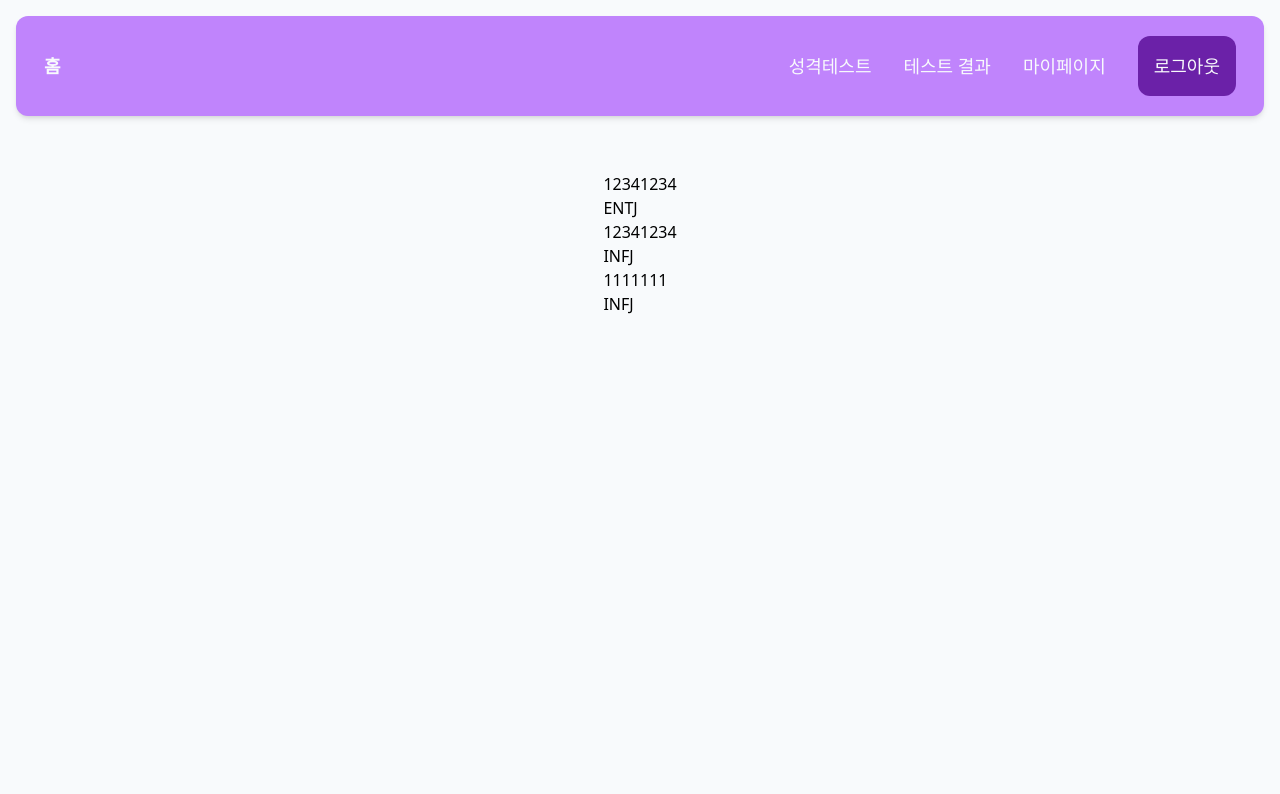
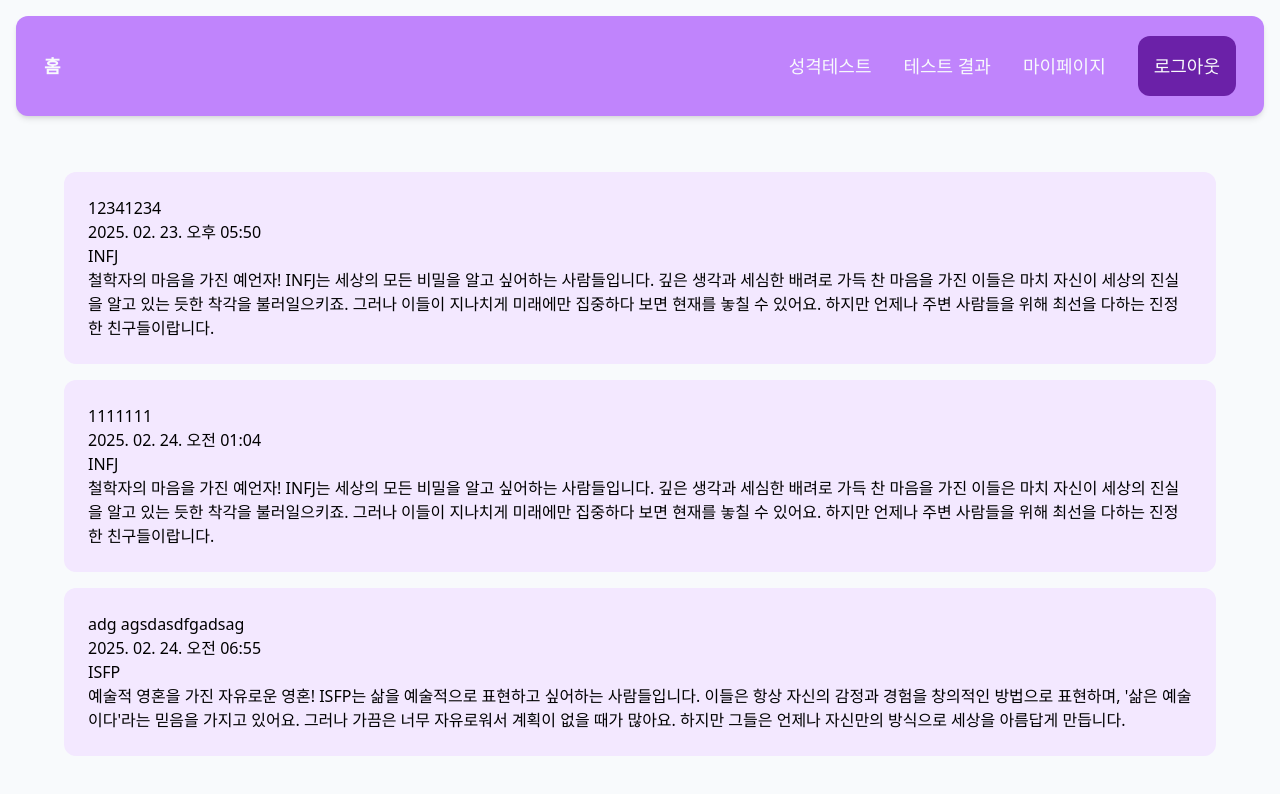
Before and after one commit to mangomaneya/NBC-React-Advanced-Project-MBTI_Test, a React (Vite) app: page /result in a window 1280 px wide. Shown: the top 794 px of the page. Built offline with nearby package versions, Linux system fonts and the light colour scheme; data requests are answered from the project's data file; sample sign-in values are in the browser's storage.

Commit message:
feat: 결과 항목 컴포넌트 추가 및 가시성 전환 기능 구현

```diff
--- a/db.json
+++ b/db.json
@@ -3,15 +3,15 @@
     {
       "id": "cce8",
       "date": 1740332989350,
-      "userId": "mangoman",
+      "writerId": "mangchiman",
       "nickname": "12341234",
       "mbtiResult": "ENTJ",
-      "visibility": true
+      "visibility": false
     },
     {
       "id": "f649",
       "date": 1740333010933,
-      "userId": "mangoman",
+      "writerId": "mangoman",
       "nickname": "12341234",
       "mbtiResult": "INFJ",
       "visibility": true
@@ -19,10 +19,26 @@
     {
       "id": "b474",
       "date": 1740359084570,
-      "userId": "mangoman",
+      "writerId": "mangoman",
       "nickname": "1111111",
       "mbtiResult": "INFJ",
       "visibility": true
+    },
+    {
+      "id": "7b31",
+      "date": 1740380106029,
+      "writerId": "mangoman",
+      "nickname": "adg agsdasdfgadsag",
+      "mbtiResult": "ISFP",
+      "visibility": true
+    },
+    {
+      "id": "f483",
+      "date": 1740384902374,
+      "writerId": "mangchiman",
+      "nickname": "ddd",
+      "mbtiResult": "INFP",
+      "visibility": false
     }
   ]
 }
--- /dev/null
+++ b/src/components/ResultItem.jsx
@@ -0,0 +1,47 @@
+import { updateTestResultVisibility } from "../api/test";
+import { mbtiDescriptions } from "../data/mbtiDescriptions";
+import useAuthStore from "../zustand/bearsStore";
+import { useMutation, useQueryClient } from "@tanstack/react-query";
+
+const ResultItem = ({ result }) => {
+  const { userData } = useAuthStore();
+  const queryClient = useQueryClient();
+
+  const changeVisibilityMutation = useMutation({
+    mutationFn: updateTestResultVisibility,
+    onSuccess: () => {
+      queryClient.invalidateQueries({
+        queryKey: ["testResults"],
+      });
+    },
+  });
+
+  const getTimeStamp = (date) => {
+    return new Intl.DateTimeFormat("ko-KR", {
+      year: "numeric",
+      month: "2-digit",
+      day: "2-digit",
+      hour: "2-digit",
+      minute: "2-digit",
+    }).format(date);
+  };
+
+  return (
+    <div className=" bg-purple-100 w-auto mx-16 p-6 rounded-xl">
+      <h4>{result.nickname}</h4>
+      <p>{getTimeStamp(result.date)}</p>
+      <p>{result.mbtiResult}</p>
+      <p>{mbtiDescriptions[result.mbtiResult].slice(5)}</p>
+      {userData.userId === result.writerId && (
+        <>
+          <button onClick={() => changeVisibilityMutation.mutate(result)}>
+            비공개로 전환
+          </button>
+          <button>삭제</button>
+        </>
+      )}
+    </div>
+  );
+};
+
+export default ResultItem;
--- a/src/pages/Result.jsx
+++ b/src/pages/Result.jsx
@@ -1,5 +1,6 @@
 import { useQuery } from "@tanstack/react-query";
 import { getTestResults } from "../api/test";
+import ResultItem from "../components/ResultItem";
 
 const Result = () => {
   const {
@@ -10,6 +11,7 @@ const Result = () => {
     queryKey: ["testResults"],
     queryFn: getTestResults,
   });
+
   if (isPending) {
     return <div>로딩중입니다...</div>;
   }
@@ -20,13 +22,12 @@ const Result = () => {
   }
 
   return (
-    <div>
+    <div className="space-y-4 bg-slate-50">
       {resultData.map((result) => {
         return (
-          <div key={result.id}>
-            <h4>{result.nickname}</h4>
-            <p>{result.mbtiResult}</p>
-          </div>
+          result.visibility && (
+            <ResultItem result={result} key={result.id}></ResultItem>
+          )
         );
       })}
     </div>
```
